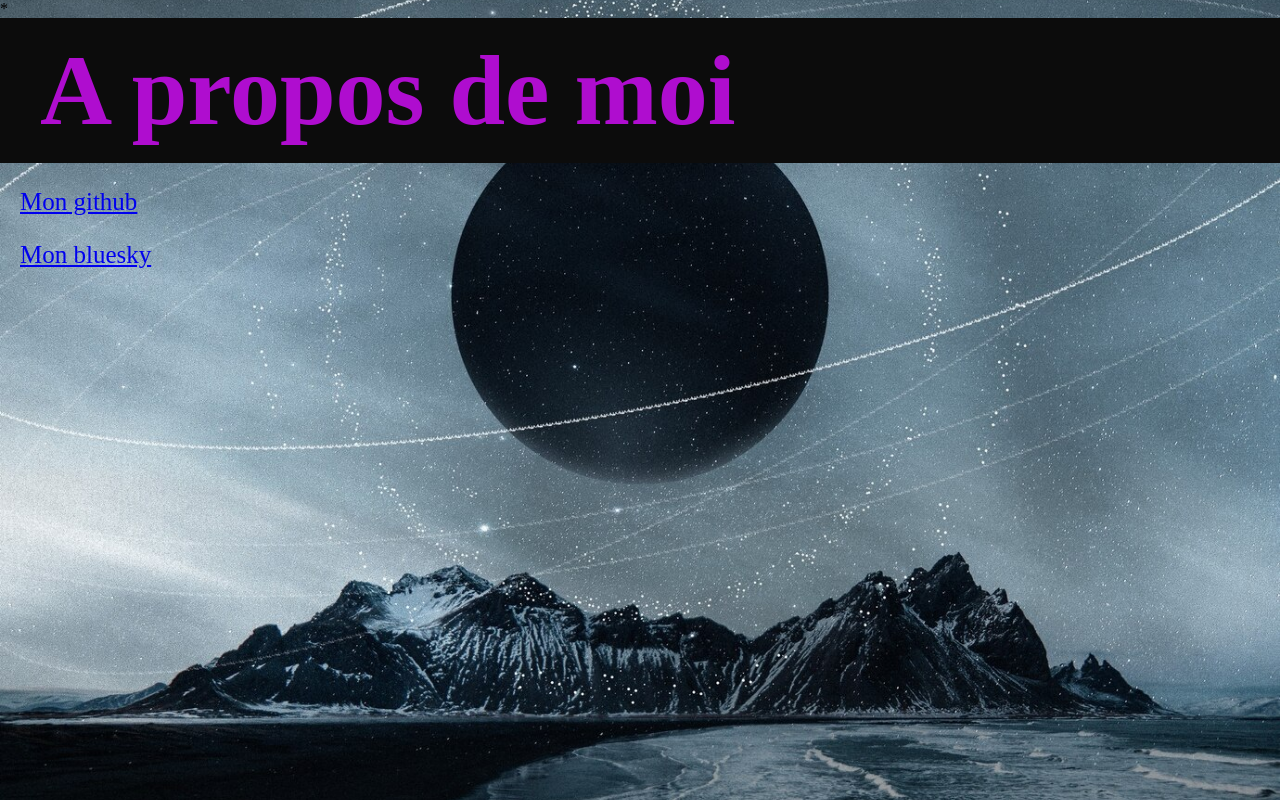
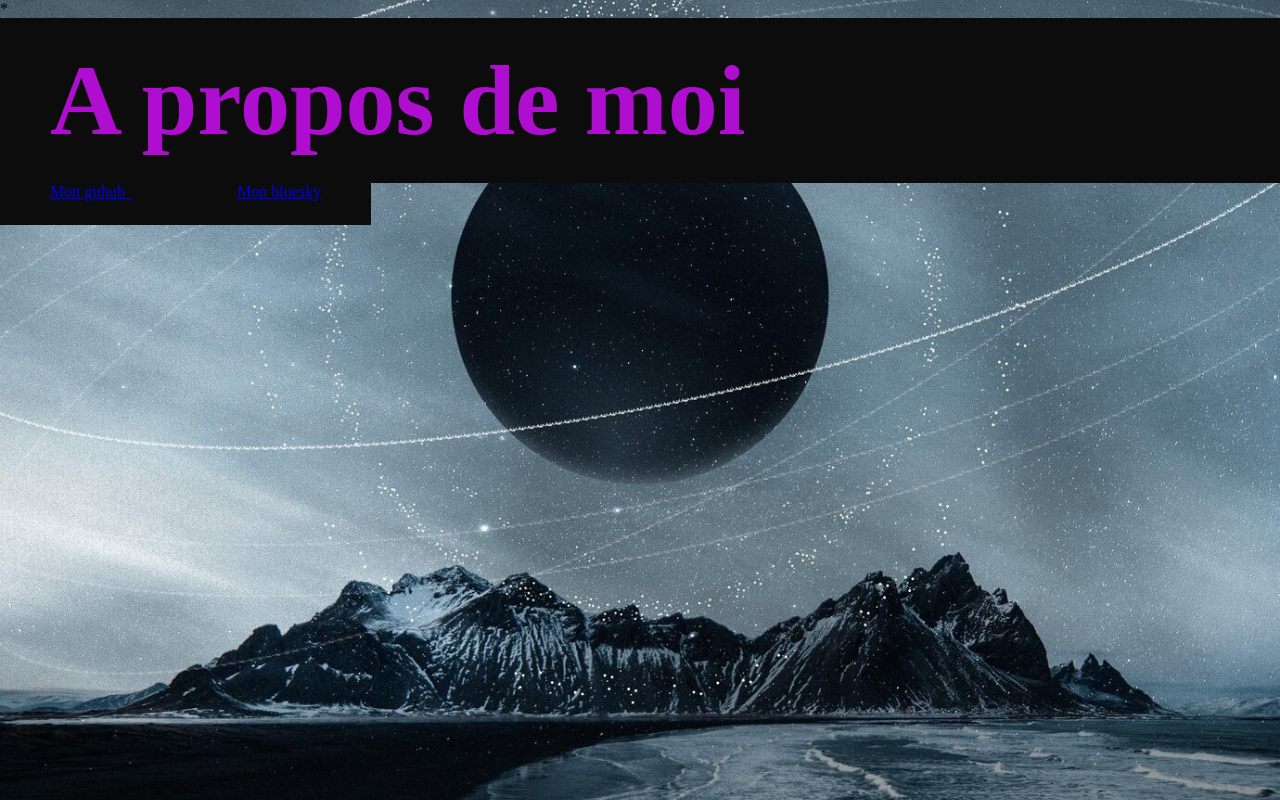
Before and after one commit to mgb-79/Site, a plain HTML site: page about.html in a window 1280 px wide. Drawn offline with Linux system fonts and the light colour scheme.

Commit message:
Ajout rectangles éléments de la page

```diff
--- a/about.html
+++ b/about.html
@@ -10,7 +10,10 @@
     <header>
         <div class="logo">A propos de moi</div>
         </header>
-<p class="p1"><a href="https://github.com/mgb-79">Mon github  <br></a> </p>
-        <p class="p1"><a href="https://bsky.app/profile/mgb79.bsky.social">Mon bluesky  </a>
+
+     <p class="header1"><a href="https://github.com/mgb-79">Mon github  <br></a> </p>
+        <p class="header1"><a href="https://bsky.app/profile/mgb79.bsky.social">Mon bluesky  </a>
+
+
 
 </body>
--- a/style.css
+++ b/style.css
@@ -14,14 +14,14 @@ html,body {
   background-size: cover;
 }
 
+
 header {
-  display: flex;
+  display:flex;
   justify-content: space-between;
   align-items:center;
   background-color: #0c0c0c;
   color: rgb(175, 13, 207);
-  padding: 15px 40px;
-
+  padding: 25px 50px;
 }
 
 .logo {
@@ -56,3 +56,12 @@ h1 {
   left: 100px;
   top: 170px;
 }
+
+.header1 {
+  display:ruby;
+  justify-content: space-between;
+  align-items:center;
+  background-color: #0c0c0c;
+  color: rgb(175, 13, 207);
+  padding: 25px 50px;
+}
```
Also changed, not shown: liens.html (+5 -2 lines), projets.html (+2 -1 lines), lgvz3y04f4tc1.webp (deleted).
